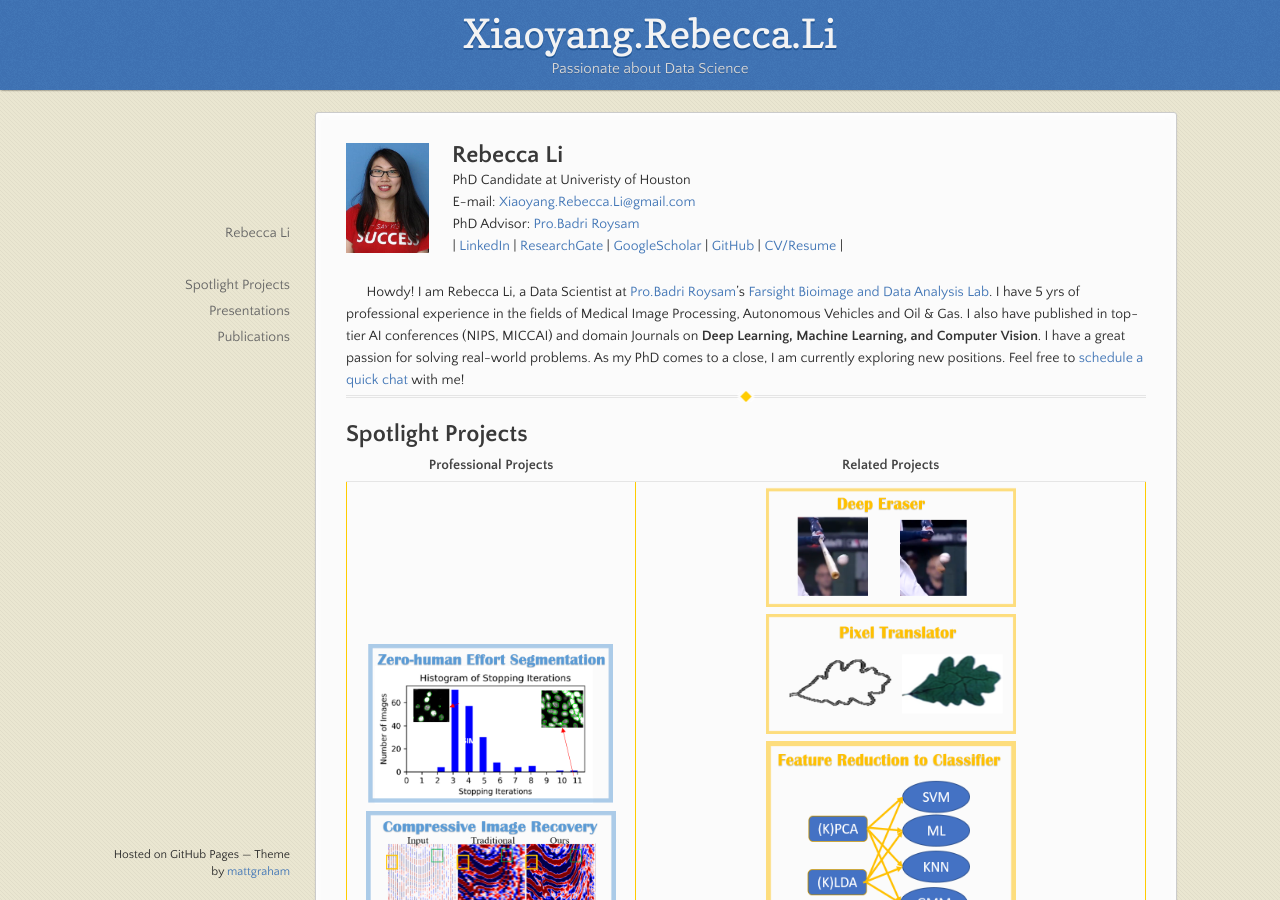
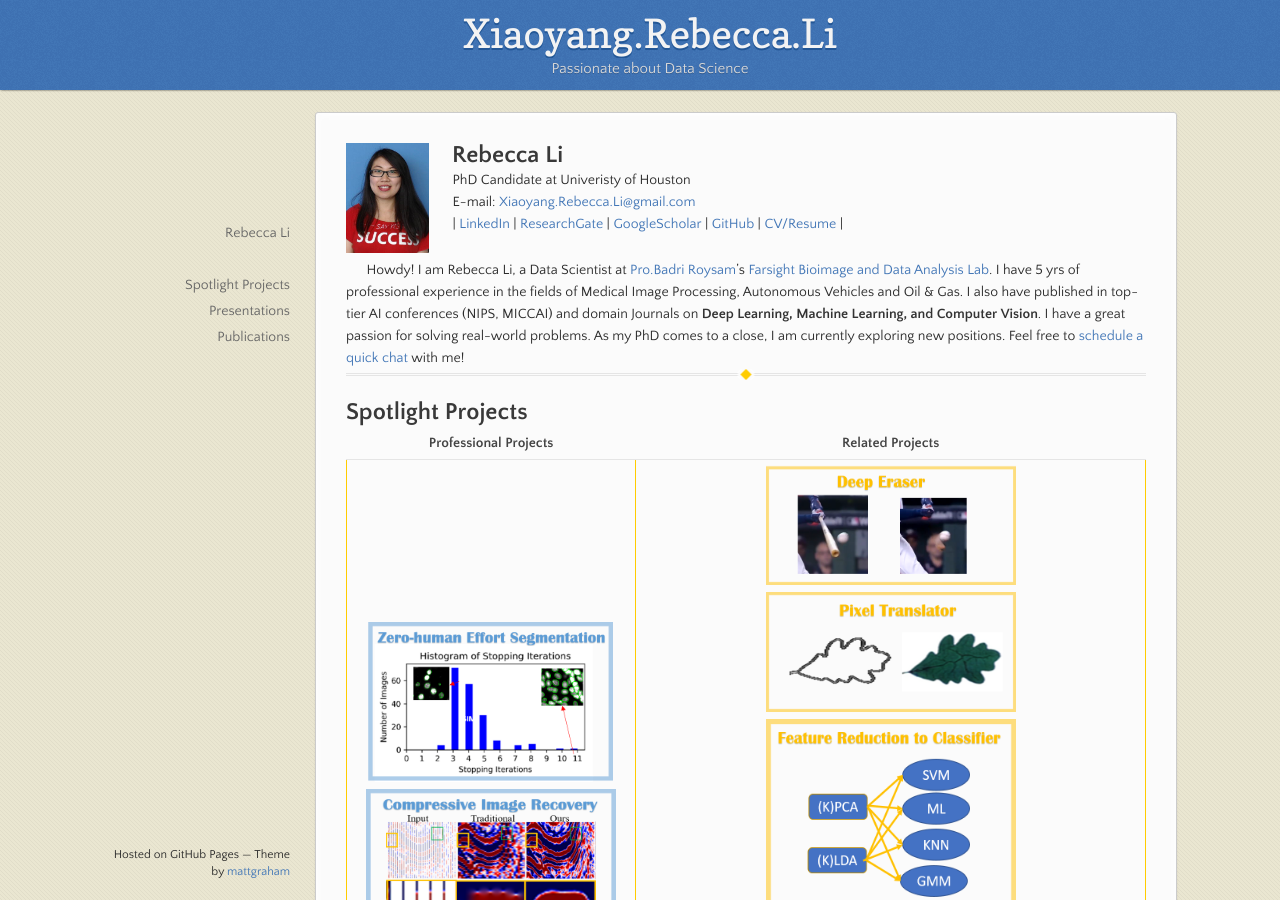
Before and after one commit to Xiaoyang-Rebecca/xiaoyang-rebecca.github.io, a Jekyll site: the page built from index.md, in a window 1280 px wide and 900 px high. Built offline with Jekyll 4.4.1, drawn with Linux system fonts in a browser that asks for light colours; our own code applies the rules of GitHub Pages for plain Markdown files.

Commit message:
Update index.md

```diff
--- a/index.md
+++ b/index.md
@@ -5,7 +5,7 @@
 
 &nbsp;&nbsp;&nbsp;&nbsp;&nbsp;&nbsp;  E-mail:   [ Xiaoyang.Rebecca.Li@gmail.com](Xiaoyang.Rebecca.Li@gmail.com)
 
-&nbsp;&nbsp;&nbsp;&nbsp;&nbsp;&nbsp;  PhD Advisor: [Pro.Badri Roysam](http://www.ee.uh.edu/faculty/roysam)
+
 
 
 &nbsp;&nbsp;&nbsp;&nbsp;&nbsp;&nbsp;  \| [LinkedIn](https://www.linkedin.com/in/xiaoyang-rebecca-li/?locale=en_US)  \|  [ ResearchGate](http://researchgate.net/profile/Xiaoyang_Li14) \| [GoogleScholar](https://scholar.google.com/citations?user=k7iInwsAAAAJ&hl=en&authuser=1) \|   [ GitHub](http://github.com/Xiaoyang-Rebecca )  \|  [ CV/Resume](https://drive.google.com/file/d/1GApBS2kuk6vfx0mnKjPG59URymvI3xze/view) \|
```
